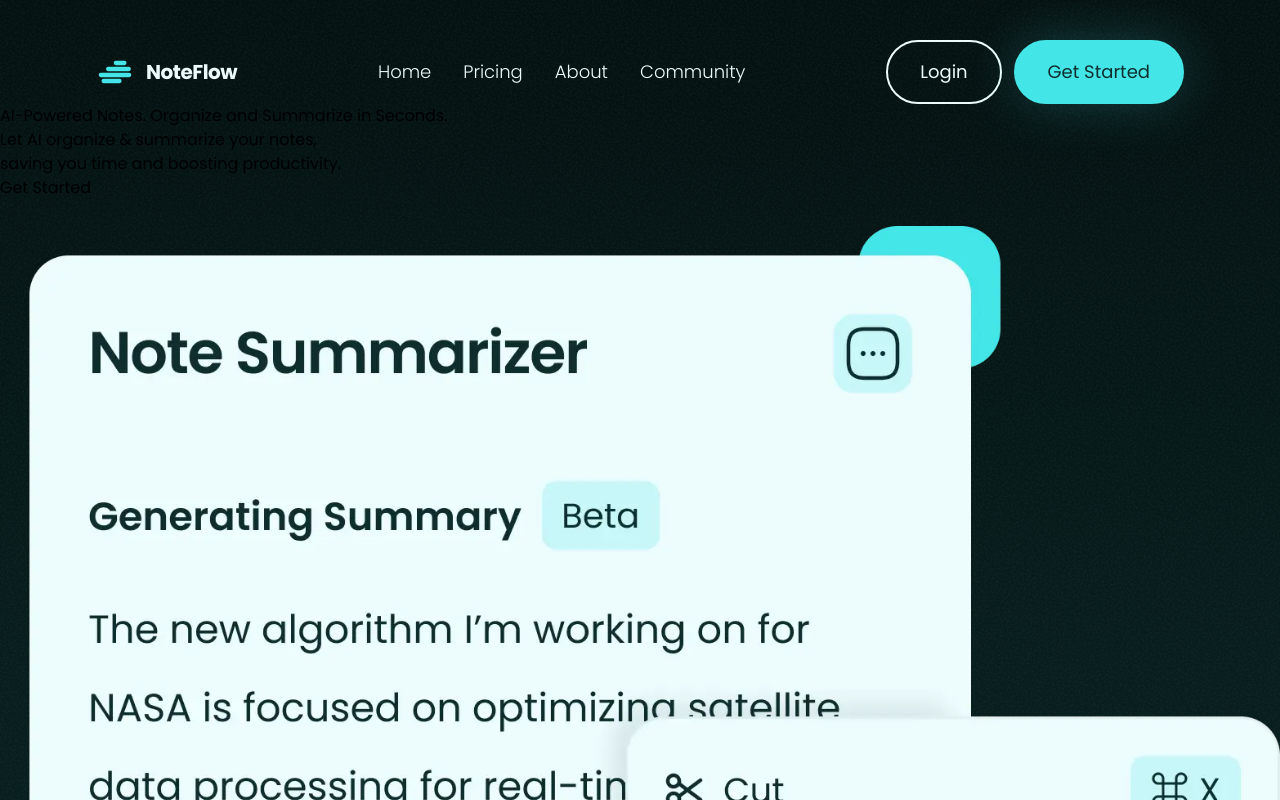
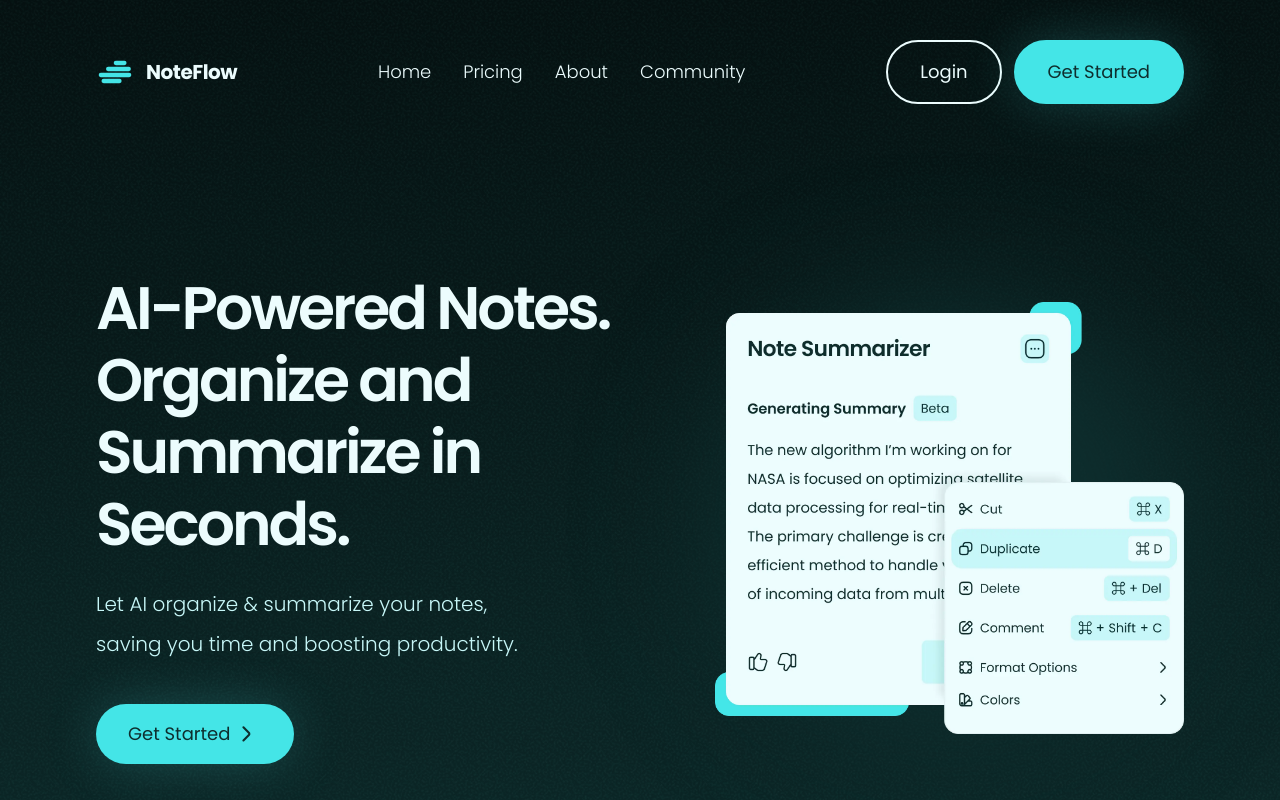
Before and after one commit to Jisap/NoteFlowApp, a React (Vite) app: page / in a window 1280 px wide. Shown: the top 800 px of the page. Built offline with nearby package versions, Linux system fonts and the light colour scheme.

Commit message:
Enhance Hero component layout and styles for improved visual appeal and user engagement

```diff
--- a/src/components/sections/Hero.jsx
+++ b/src/components/sections/Hero.jsx
@@ -5,27 +5,44 @@ import HeroGraphic from "../../assets/graphics/HeroGraphic.webp";
 
 const Hero = () => {
   return (
-    <div>
-      <div>
-        <h1>
+    <div className="m-auto grid max-w-[90rem] grid-cols-[5fr_4fr] items-center gap-x-8 px-24 py-42">
+      <div >
+        <h1 className="text-primary-50 mb-6 text-6xl/18 font-semibold tracking-tighter">
           AI-Powered Notes. Organize and Summarize in Seconds.
         </h1>
-        <p>
+        <p className="text-primary-100 mb-10 text-xl/loose font-light">
           Let AI organize & summarize your notes, <br/>
           saving you time and boosting productivity.
         </p>
-        <button>
-          <p>
+        <button className="text-primary-1300 bg-primary-500 border-primary-500 hover:border-primary-50 hover:bg-primary-50
+        transition-properties primary-glow-hover primary-glow group flex cursor-pointer items-center gap-x-3 rounded-full px-8 py-3.5"
+        >
+          <p className="text-lg/8">
             Get Started
           </p>
-          <ArrowRightLine />
-          <ArrowRight />
+          <div className="w-5">
+            <ArrowRightLine
+              alt="Arrow rightline"
+              className="stroke-primary-1300 transition-properties inline ease-in-out -mr-3 w-0 opacity-0 group-hover:w-3
+              group-hover:opacity-100"
+              width={2.5}
+            />
+            <ArrowRight
+              alt="Arrow right icon"
+              className="stroke-primary-1300 inline w-5"
+              width={2.5}
+            />
+          </div>
         </button>
       </div>
 
-      <div>
-        <div />
-        <img src={HeroGraphic} alt="hero-graphic" />
+      <div className="relative">
+        <div className="bg-primary-1300 absolute top-0 right-0 bottom-0 left-0 rounded-full blur-3xl"/>
+        <img
+          src={HeroGraphic}
+          alt="hero-graphic"
+          className="relative max-h-[30rem] justify-self-end"
+        />
       </div>
     </div>
   )
```
